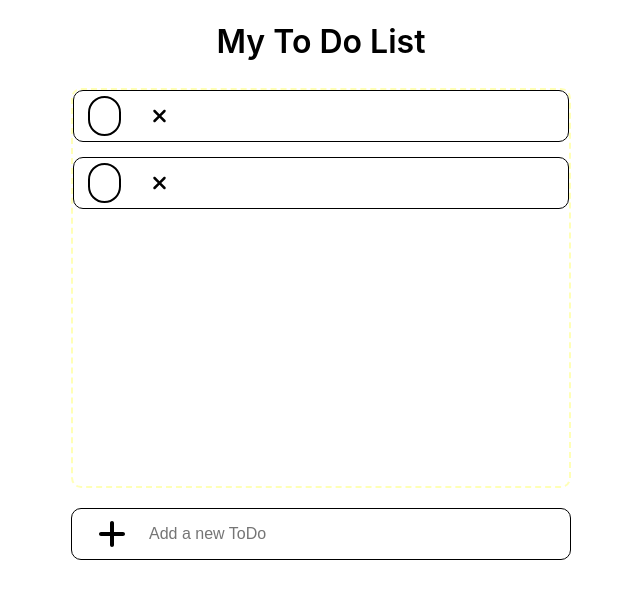
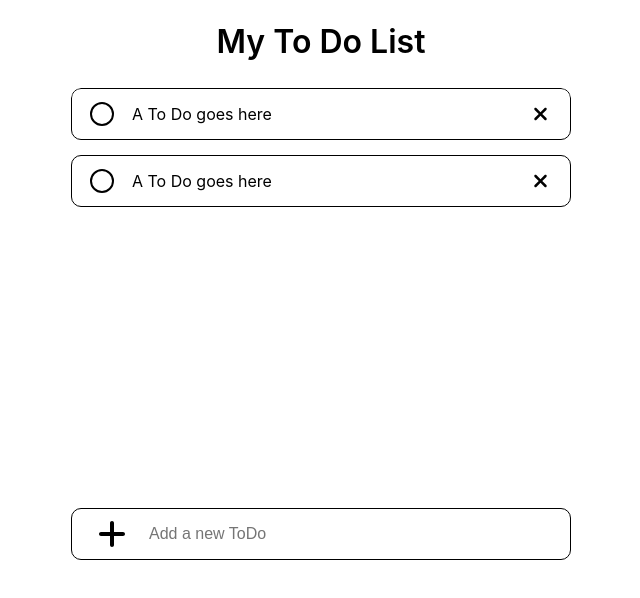
Before and after one commit to BetaKrankri/my-todo, a React (Create React App) app: page / in a window 1280 px wide. Shown: the top 598 px of the page, without its empty margins (319-959 px from the left). Built offline with nearby package versions, Linux system fonts and the light colour scheme.

Commit message:
All structured

```diff
--- a/src/Components/AddBar/AddBar.css
+++ b/src/Components/AddBar/AddBar.css
@@ -16,7 +16,7 @@
 }
 
 .AddBar:hover, .AddBar:focus-within {
-    box-shadow: 0 0 5px 1px var(--light30);
+    box-shadow: 0 0 1px 1px var(--light30);
 }
 
 
--- a/src/Components/Button/Button.css
+++ b/src/Components/Button/Button.css
@@ -3,7 +3,7 @@
     display: inline;
     position: relative;
     width: 40px;
-    color: black;
+    color: var(--light0);
 }
 
 .Button::after {
--- a/src/Components/Checkbox/Checkbox.css
+++ b/src/Components/Checkbox/Checkbox.css
@@ -1,11 +1,11 @@
 .Checkbox {
-    /* background-color: red; */
-
     box-sizing: border-box;
-    display: inline-block;
     position: relative;
     width: 40px;
 
+    display: flex;
+    justify-content: center;
+    align-items: center;
 }
 
 .Checkbox::after {
@@ -14,33 +14,29 @@
     padding-bottom: 100%;
 }
 
-.check {
-    box-sizing: border-box;
+.cb {
     position: absolute;
+    appearance: none;
+    margin: 0;
 
-    width: 100%;
-    height: 100%;
+    /* New appearance*/
+    cursor: pointer;
+    width: 20px;
+    height: 20px;
 
-    display: flex;
-    justify-content: center;
-    align-items: center;
+    border-radius: 20px;
+    outline: solid 2px var(--light0);
 }
 
-input[type='checkbox'] {
-    box-sizing: border-box;
-    appearance: none;
-    cursor: pointer;
-    border: solid 2px black;
-    border-radius: 50px;
-    background-color: none;
-    width: 100%;
-    height: 100%;
+.cb:checked {
+    background-color: var(--light15);
 }
 
-input[type='checkbox']:checked {
-    background-color: black;
+.cb:hover {
+    outline: solid 2px var(--light30);
 }
 
-input[type='checkbox']:hover {
-    border-color: blue;
+.cb:active {
+    outline: solid 2px var(--light60);
+
 }
--- a/src/Components/Checkbox/Checkbox.js
+++ b/src/Components/Checkbox/Checkbox.js
@@ -5,9 +5,7 @@ import React from 'react';
 function Checkbox({}) {
     return (
         <div className='Checkbox'>
-            <div className='check'>
-                <input type='checkbox' />
-            </div>
+                <input type='checkbox' className='cb'/>
         </div>
      );
 }
--- a/src/Components/ToDoCard/ToDoCard.css
+++ b/src/Components/ToDoCard/ToDoCard.css
@@ -9,9 +9,14 @@
     display: flex;
     justify-content: flex-start;
     align-items: center;
-    gap: 15px;
+    gap: 10px;
     padding: 5px 10px;
 }
 
+.ToDoCard:hover, .ToDoCard:focus {
+    border: 1px solid var(--light45);
+}
 
-/* This is a comment */
+.toDoLabel {
+    flex-grow: 1;
+}
--- a/src/Components/ToDoCard/ToDoCard.js
+++ b/src/Components/ToDoCard/ToDoCard.js
@@ -8,12 +8,16 @@ import Button from '../Button/Button';
 
 
 function ToDoCard({
-
-}) {
+    todo = 'A To Do goes here'
+} = {}) {
     return (
         <div className='ToDoCard'>
             <Checkbox />
-            {/* <ToDo /> */}
+
+            <div className='toDoLabel'>
+                <p>{todo}</p>
+            </div>
+
             <Button
                 actionIcon={'Delete'}
                 size={'lg'}
--- a/src/Components/ToDoList/ToDoList.css
+++ b/src/Components/ToDoList/ToDoList.css
@@ -1,5 +1,5 @@
 .ToDoList {
-    border: dashed rgba(255, 255, 0, 0.288) 2px ;
+    /* border: dashed rgba(255, 255, 0, 0.288) 2px ; */
     border-radius: 10px;
 
     box-sizing: border-box;
--- a/src/index.css
+++ b/src/index.css
@@ -8,10 +8,12 @@ body {
 }
 
 :root {
+  --light0: hsl(0, 0%, 0%);
   --light15: hsl(0, 0%, 15%);
   --light30: hsl(0, 0%, 30%);
   --light45: hsl(0, 0%, 45%);
   --light60: hsl(0, 0%, 60%);
   --light75: hsl(0, 0%, 75%);
   --light90: hsl(0, 0%, 90%);
+  --light100: hsl (0, 0%, 100%)
 }
```
Also changed, not shown: src/Components/ToDo/ToDo.css (added, +9 -0 lines), src/Components/ToDo/ToDo.js (added, +21 -0 lines).
